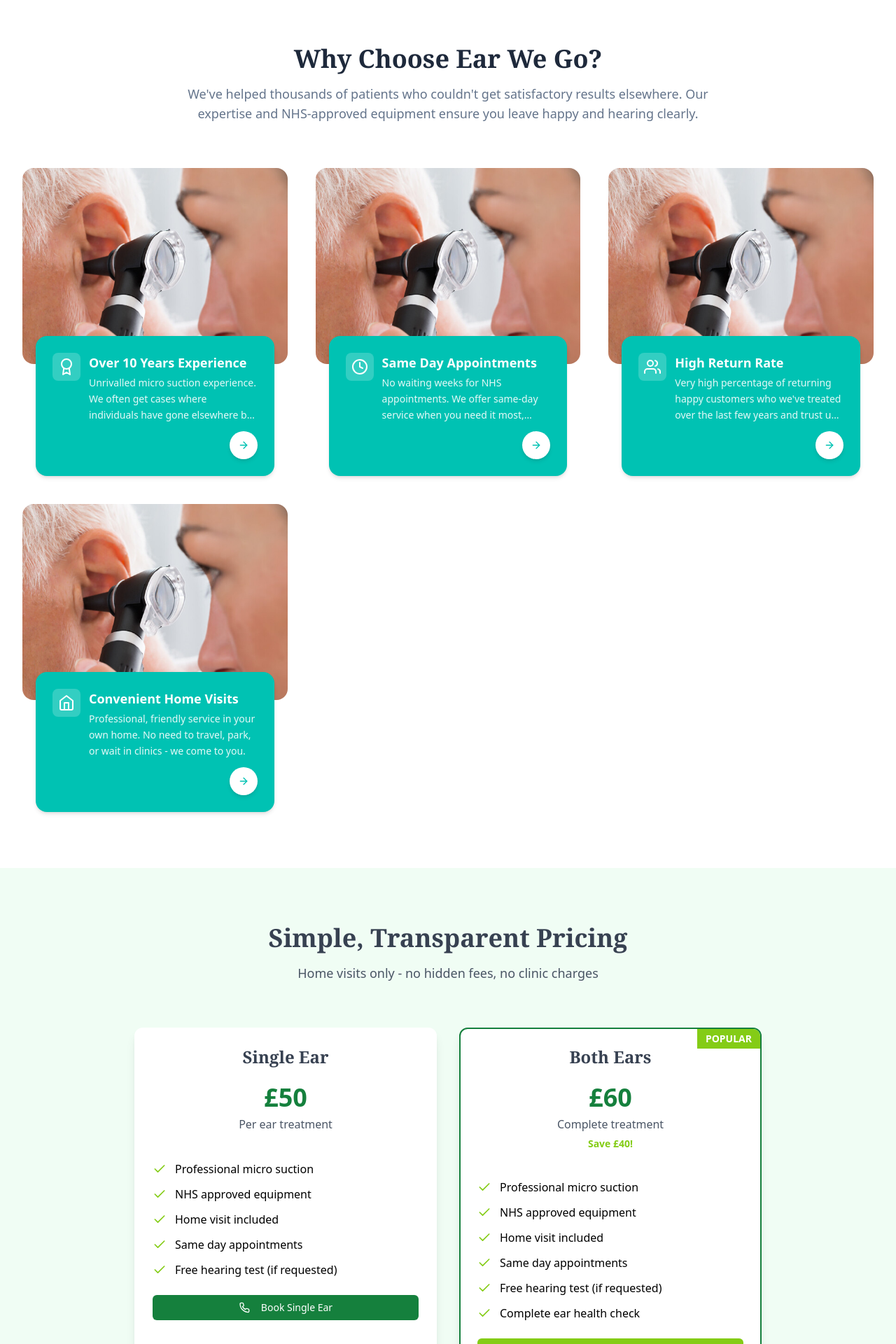
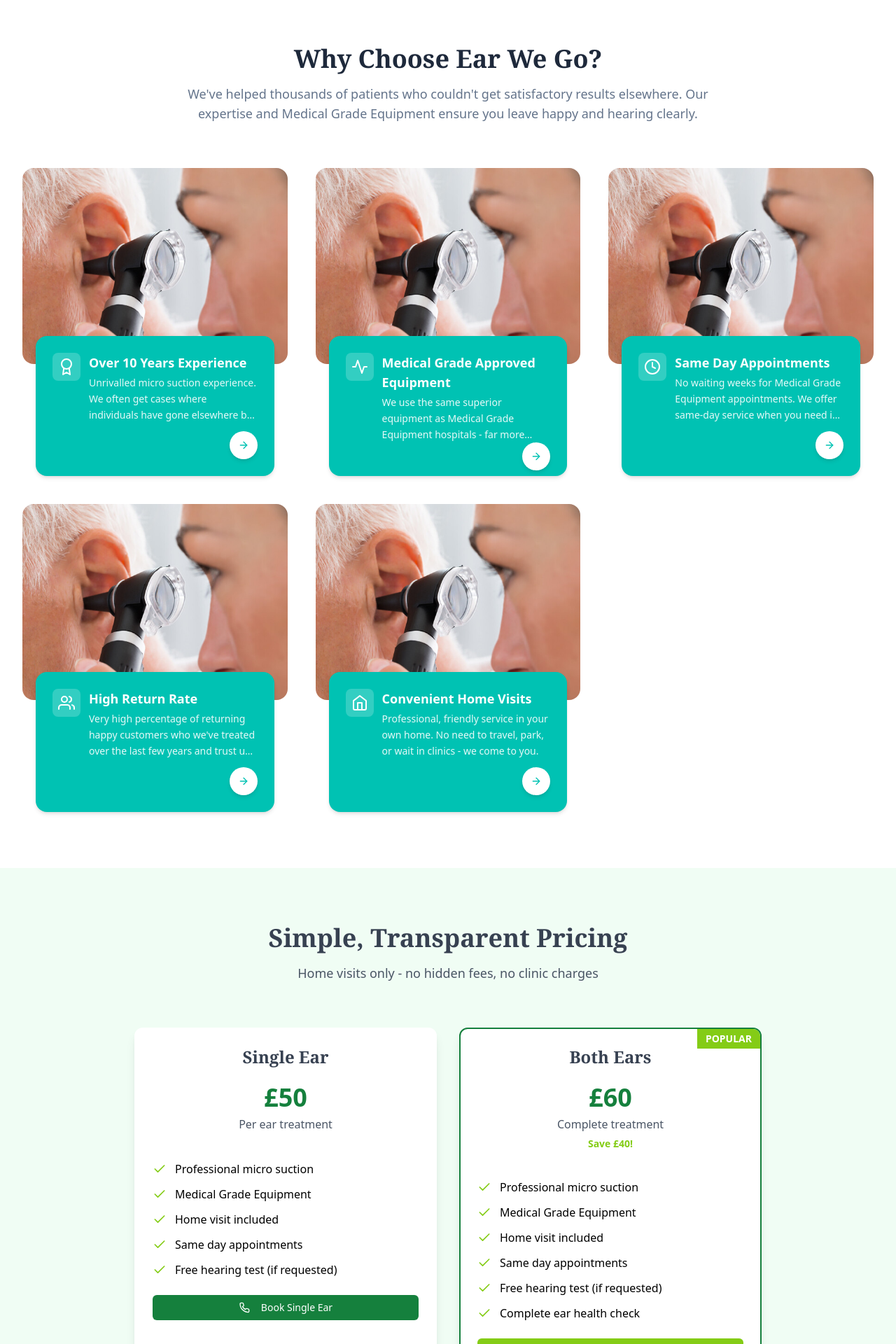
Before and after one commit to shandiru/earwego, a React (Vite) app: page / in a window 1280 px wide. Shown: the part 700-2620 px from the top of the page at 70% size. Built offline with nearby package versions, Linux system fonts and the light colour scheme.

Commit message:
remove NHS

```diff
--- a/src/components/Footer.jsx
+++ b/src/components/Footer.jsx
@@ -16,7 +16,7 @@
               areas with convenient home visits.
             </p>
             <p className="text-sm text-gray-400">
-              NHS approved equipment • Same day appointments • Thousands of
+            Medical Grade Equipment • Same day appointments • Thousands of
               satisfied customers
             </p>
           </div>
@@ -73,8 +73,10 @@
                   <circle cx="12" cy="10" r="3" />
                 </svg>
                 <address className="not-italic text-gray-300">
-                  <p>20 Osmaston Road</p>
-                  <p>Derby, Derbyshire, DE1 2HR</p>
+                  <p>Great Northern Rd,</p>
+                  <p>Derby, DE1 1LR</p>
+
+
                 </address>
               </div>
             </div>
--- a/src/components/Homepage/ContactSection.jsx
+++ b/src/components/Homepage/ContactSection.jsx
@@ -104,8 +104,9 @@
                   </div>
                   <div>
                     <h4 className="font-semibold text-[#374151]">Address</h4>
-                    <p className="text-gray-600">20 Osmaston Road</p>
-                    <p className="text-gray-600">Derby, Derbyshire, DE1 2HR</p>
+                    <p className="text-gray-600">Great Northern Rd,</p>
+                    <p className="text-gray-600">Derby, DE1 1LR</p>
+
                   </div>
                 </div>
               </div>
--- a/src/components/Homepage/Pricing.jsx
+++ b/src/components/Homepage/Pricing.jsx
@@ -42,7 +42,7 @@
               <ul className="space-y-3 mb-6">
                 {[
                   "Professional micro suction",
-                  "NHS approved equipment",
+                  "Medical Grade Equipment",
                   "Home visit included",
                   "Same day appointments",
                   "Free hearing test (if requested)",
@@ -114,7 +114,7 @@
               <ul className="space-y-3 mb-6">
                 {[
                   "Professional micro suction",
-                  "NHS approved equipment",
+                  "Medical Grade Equipment",
                   "Home visit included",
                   "Same day appointments",
                   "Free hearing test (if requested)",
--- a/src/components/Homepage/WhyChoose.jsx
+++ b/src/components/Homepage/WhyChoose.jsx
@@ -16,11 +16,17 @@
       "Unrivalled micro suction experience. We often get cases where individuals have gone elsewhere but not received satisfactory results, but end up happy after visiting us.",
     img: "/dental.png",
     icon: <FiAward className="w-6 h-6 text-white" />,
+  },{
+    title: "Medical Grade  Approved Equipment",
+    desc:
+      "We use the same superior equipment as  Medical Grade Equipment hospitals - far more efficient than high street alternatives for quicker, more comfortable procedures.",
+    img: "/dental.png",
+    icon: <FiActivity className="w-6 h-6 text-white" />,
   },
   {
     title: "Same Day Appointments",
     desc:
-      "No waiting weeks for NHS appointments. We offer same-day service when you need it most, often within hours of your call.",
+      "No waiting weeks for Medical Grade Equipment  appointments. We offer same-day service when you need it most, often within hours of your call.",
     img: "/dental.png",
     icon: <FiClock className="w-6 h-6 text-white" />,
   },
@@ -59,7 +65,7 @@
           </h2>
           <p className="text-lg text-[#64748b] max-w-3xl mx-auto">
             We've helped thousands of patients who couldn't get satisfactory results elsewhere.
-            Our expertise and NHS-approved equipment ensure you leave happy and hearing clearly.
+            Our expertise and Medical Grade Equipment ensure you leave happy and hearing clearly.
           </p>
         </div>
 
```
